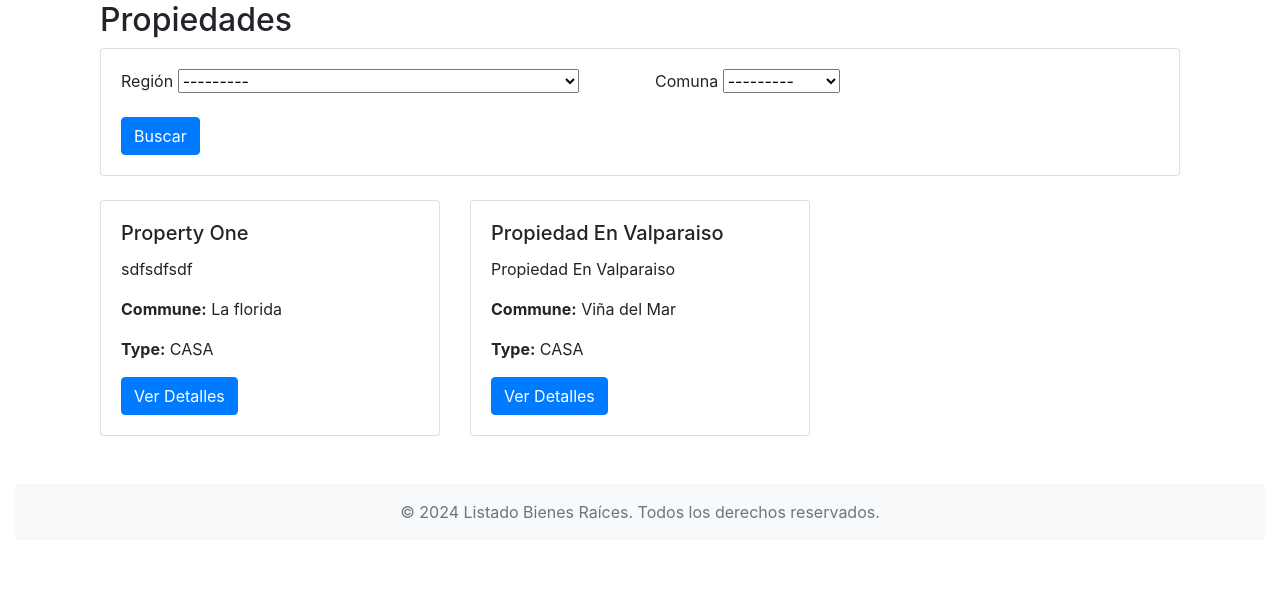
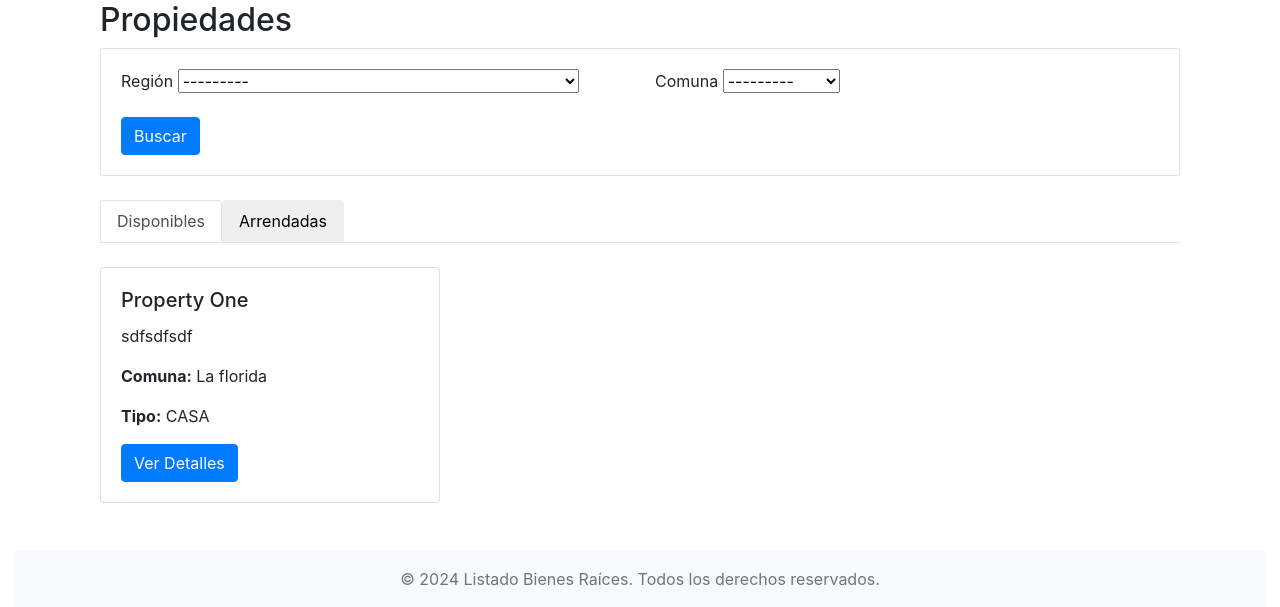
Before and after one commit to ssanmap/real_state, a Django app: page /listings/properties/ in a window 1280 px wide. Shown: the part 248-855 px from the top of the page. Before the commit the page ends 767 px from the top, so only its background shows below. Run offline with Django 5.2, Linux system fonts and the light colour scheme; data comes from the database, SQL or seed files in the repository; both versions use the stored data as it was after the commit; some libraries are stand-ins or nearby versions.

Commit message:
tab for arrendadas

```diff
--- a/listings/forms.py
+++ b/listings/forms.py
@@ -58,3 +58,12 @@ class PropertySearchForm(forms.Form):
         required=False,
         widget=forms.Select(attrs={'class': 'form-select'})
     )
+
+    def search(self):
+        properties = Property.objects.all()
+        if self.is_valid():
+            if self.cleaned_data['region']:
+                properties = properties.filter(region=self.cleaned_data['region'])
+            if self.cleaned_data['commune']:
+                properties = properties.filter(commune=self.cleaned_data['commune'])
+        return properties
--- a/listings/templates/base.html
+++ b/listings/templates/base.html
@@ -17,6 +17,7 @@
     {% include 'footer.html' %}
 
     <script src="https://code.jquery.com/jquery-3.6.0.min.js"></script>
+    <script src="https://stackpath.bootstrapcdn.com/bootstrap/4.0.0/js/bootstrap.bundle.min.js"></script>
     <script src="https://cdnjs.cloudflare.com/ajax/libs/select2/4.0.13/js/select2.min.js"></script>
     <script>
         $(document).ready(function() {
--- a/listings/templates/property_detail.html
+++ b/listings/templates/property_detail.html
@@ -18,7 +18,7 @@
             <p><strong>Comuna:</strong> {{ property.commune.name }}</p>
             <p><strong>Región:</strong> {{ property.region.name }}</p>
             <p><strong>Tipo de Propiedad:</strong> {{ property.property_type.name }}</p>
-            <p><strong>Arrendada:</strong> {% if property.is_rented %}Sí{% else %}No{% endif %}</p>
+            <p><strong>Arrendada:</strong> {% if property.rented %}Sí{% else %}No{% endif %}</p>
 
             <a href="{% url 'edit_property' property.id %}" class="btn btn-primary">Editar</a>
             <form action="{% url 'delete_property' property.id %}" method="post" style="display:inline;">
--- a/listings/templates/property_list.html
+++ b/listings/templates/property_list.html
@@ -24,15 +24,23 @@
         </form>
     </div>
 </div>
-    <div class="row">
-        {% for property in properties %}
+  <nav>
+    <div class="nav nav-tabs" id="nav-tab" role="tablist">
+      <button class="nav-link active" id="nav-available-tab" data-toggle="tab" data-target="#nav-available" type="button" role="tab" aria-controls="nav-available" aria-selected="true">Disponibles</button>
+      <button class="nav-link" id="nav-rented-tab" data-toggle="tab" data-target="#nav-rented" type="button" role="tab" aria-controls="nav-rented" aria-selected="false">Arrendadas</button>
+    </div>
+  </nav>
+  <div class="tab-content" id="nav-tabContent">
+    <div class="tab-pane fade show active" id="nav-available" role="tabpanel" aria-labelledby="nav-available-tab">
+        <div class="row mt-4">
+            {% for property in available_properties %}
             <div class="col-md-4 mb-4">
                 <div class="card">
                     <div class="card-body">
                         <h5 class="card-title">{{ property.name }}</h5>
                         <p class="card-text">{{ property.description }}</p>
-                    <p class="card-text"><strong>Commune:</strong> {{ property.commune.name }}</p>
-                    <p class="card-text"><strong>Type:</strong> {{ property.property_type.name }}</p>
+                        <p class="card-text"><strong>Comuna:</strong> {{ property.commune.name }}</p>
+                        <p class="card-text"><strong>Tipo:</strong> {{ property.property_type.name }}</p>
                         <a href="{% url 'property_detail' property.id %}" class="btn btn-primary">Ver Detalles</a>
                     </div>
                 </div>
@@ -40,4 +48,23 @@
             {% endfor %}
         </div>
     </div>
+    <div class="tab-pane fade" id="nav-rented" role="tabpanel" aria-labelledby="nav-rented-tab">
+        <div class="row mt-4">
+            {% for property in rented_properties %}
+            <div class="col-md-4 mb-4">
+                <div class="card">
+                    <div class="card-body">
+                        <h5 class="card-title">{{ property.name }}</h5>
+                        <p class="card-text">{{ property.description }}</p>
+                        <p class="card-text"><strong>Comuna:</strong> {{ property.commune.name }}</p>
+                        <p class="card-text"><strong>Tipo:</strong> {{ property.property_type.name }}</p>
+                        <a href="{% url 'property_detail' property.id %}" class="btn btn-primary">Ver Detalles</a>
+                    </div>
+                </div>
+            </div>
+            {% endfor %}
+        </div>
+    </div>
+  </div>
+</div>
 {% endblock %}
--- a/listings/views.py
+++ b/listings/views.py
@@ -11,17 +11,24 @@ def home(request):
 
 
 def property_list(request):
-    form = PropertySearchForm()
-    properties = Property.objects.all()
-
     if request.method == 'POST':
         form = PropertySearchForm(request.POST)
         if form.is_valid():
-            region = form.cleaned_data['region']
-            commune = form.cleaned_data['commune']
-            properties = properties.filter(region=region, commune=commune)
+            properties = form.search()
+        else:
+            properties = Property.objects.all()
+    else:
+        form = PropertySearchForm()
+        properties = Property.objects.all()
 
-    return render(request, 'property_list.html', {'form': form, 'properties': properties})
+    rented_properties = properties.filter(rented=True)
+    available_properties = properties.filter(rented=False)
+
+    return render(request, 'property_list.html', {
+        'form': form,
+        'rented_properties': rented_properties,
+        'available_properties': available_properties
+    })
 
 def property_detail(request, id):
     property = get_object_or_404(Property, id=id)
@@ -48,13 +55,20 @@ def add_property(request):
 @login_required
 def edit_property(request, property_id):
     property = get_object_or_404(Property, id=property_id)
+
     if request.method == 'POST':
         form = PropertyForm(request.POST, instance=property)
+        print("POST data:", request.POST)
         if form.is_valid():
             form.save()
+            print("Property updated successfully.")
             return redirect('property_list')
+        else:
+            print("Form is not valid:", form.errors)
     else:
         form = PropertyForm(instance=property)
+        print("Form initialized with property data.")
+
     return render(request, 'edit_property.html', {'form': form})
 
 @login_required
```
Also changed, not shown: listings/templates/edit_property.html (+12 -2 lines), db.sqlite3. Lines whose indentation alone changed are shown as unchanged.
